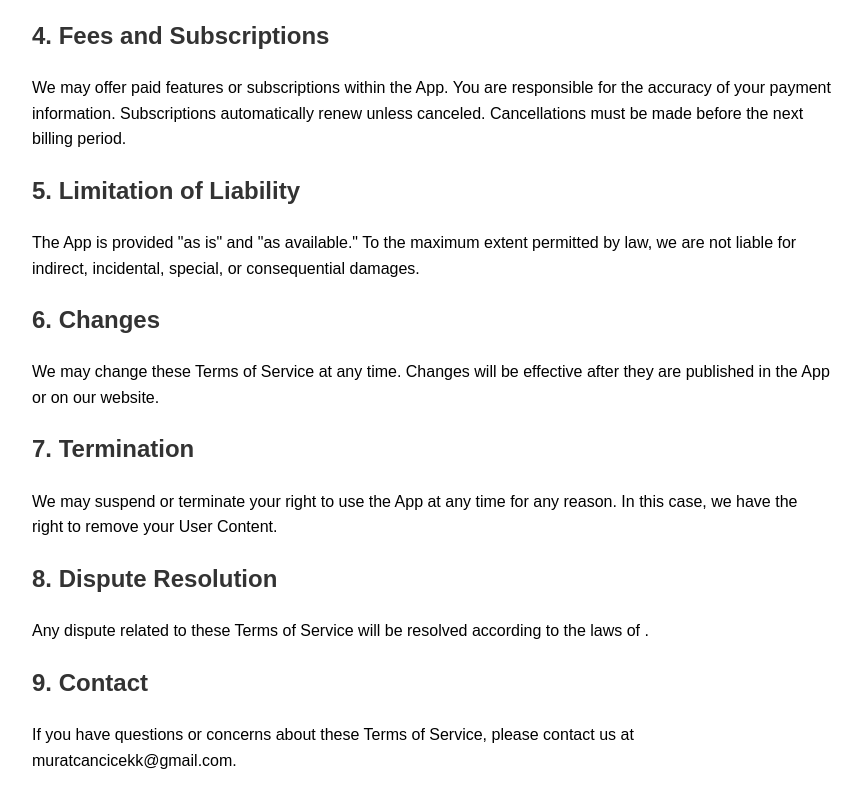
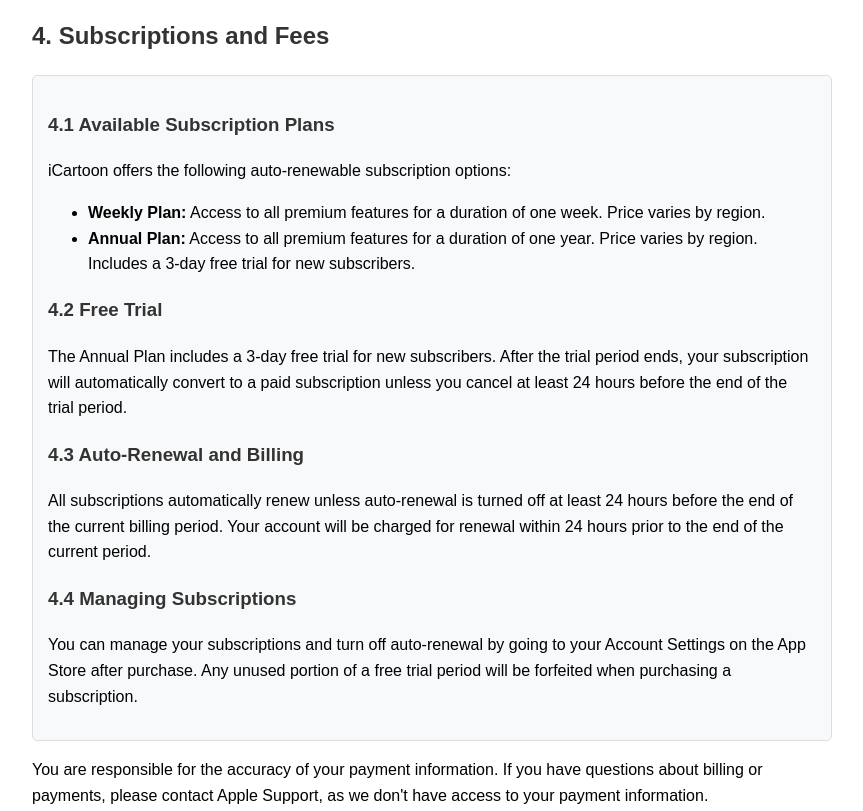
Before and after one commit to muratcancicekk/iCartoon-policies, a plain HTML site: page terms-of-service.html in a window 1280 px wide. Shown: the part 835-1646 px from the top of the page, without its empty margins (208-1071 px from the left). Drawn offline with Linux system fonts and the light colour scheme.

Commit message:
Update terms-of-service.html

```diff
--- a/terms-of-service.html
+++ b/terms-of-service.html
@@ -12,19 +12,25 @@
             margin: 0 auto;
             padding: 20px;
         }
-        h1, h2 {
+        h1, h2, h3 {
             color: #333;
         }
         .date {
             color: #666;
             font-style: italic;
         }
+        .subscription-box {
+            background-color: #f8f9fa;
+            border: 1px solid #ddd;
+            border-radius: 5px;
+            padding: 15px;
+            margin: 15px 0;
+        }
     </style>
 </head>
 <body>
     <h1>iCartoon Terms of Service</h1>
-    <p class="date">Last Updated: February 25, 2025</p>
-
+    <p class="date">Last Updated: March 3, 2025</p>
     <p>These Terms of Service establish the terms and conditions governing your use of the iCartoon application ("App"). By using the App, you accept these terms.</p>
 
     <h2>1. Account Creation</h2>
@@ -44,8 +50,27 @@
     <h2>3. Intellectual Property</h2>
     <p>The App and its content (excluding User Content) are owned by us or our licensors and are protected by copyright, trademark, and other intellectual property laws. Unless expressly permitted, you may not copy, modify, or distribute the App or its content.</p>
 
-    <h2>4. Fees and Subscriptions</h2>
-    <p>We may offer paid features or subscriptions within the App. You are responsible for the accuracy of your payment information. Subscriptions automatically renew unless canceled. Cancellations must be made before the next billing period.</p>
+    <h2>4. Subscriptions and Fees</h2>
+
+    <div class="subscription-box">
+        <h3>4.1 Available Subscription Plans</h3>
+        <p>iCartoon offers the following auto-renewable subscription options:</p>
+        <ul>
+            <li><strong>Weekly Plan:</strong> Access to all premium features for a duration of one week. Price varies by region.</li>
+            <li><strong>Annual Plan:</strong> Access to all premium features for a duration of one year. Price varies by region. Includes a 3-day free trial for new subscribers.</li>
+        </ul>
+
+        <h3>4.2 Free Trial</h3>
+        <p>The Annual Plan includes a 3-day free trial for new subscribers. After the trial period ends, your subscription will automatically convert to a paid subscription unless you cancel at least 24 hours before the end of the trial period.</p>
+
+        <h3>4.3 Auto-Renewal and Billing</h3>
+        <p>All subscriptions automatically renew unless auto-renewal is turned off at least 24 hours before the end of the current billing period. Your account will be charged for renewal within 24 hours prior to the end of the current period.</p>
+
+        <h3>4.4 Managing Subscriptions</h3>
+        <p>You can manage your subscriptions and turn off auto-renewal by going to your Account Settings on the App Store after purchase. Any unused portion of a free trial period will be forfeited when purchasing a subscription.</p>
+    </div>
+
+    <p>You are responsible for the accuracy of your payment information. If you have questions about billing or payments, please contact Apple Support, as we don't have access to your payment information.</p>
 
     <h2>5. Limitation of Liability</h2>
     <p>The App is provided "as is" and "as available." To the maximum extent permitted by law, we are not liable for indirect, incidental, special, or consequential damages.</p>
@@ -57,9 +82,17 @@
     <p>We may suspend or terminate your right to use the App at any time for any reason. In this case, we have the right to remove your User Content.</p>
 
     <h2>8. Dispute Resolution</h2>
-    <p>Any dispute related to these Terms of Service will be resolved according to the laws of .</p>
+    <p>Any dispute related to these Terms of Service will be resolved according to the laws of the country in which you reside.</p>
 
     <h2>9. Contact</h2>
-    <p>If you have questions or concerns about these Terms of Service, please contact us at muratcancicekk@gmail.com.</p>
+    <p>If you have questions or concerns about these Terms of Service, please contact us at <a href="mailto:muratcancicekk@gmail.com">muratcancicekk@gmail.com</a>.</p>
+
+    <footer>
+        <p>&copy; 2025 iCartoon. All rights reserved.</p>
+        <p>
+            <a href="https://muratcancicekk.github.io/iCartoon-policies/index.html">Support</a> |
+            <a href="https://muratcancicekk.github.io/iCartoon-policies/privacy.html">Privacy Policy</a>
+        </p>
+    </footer>
 </body>
 </html>
```
